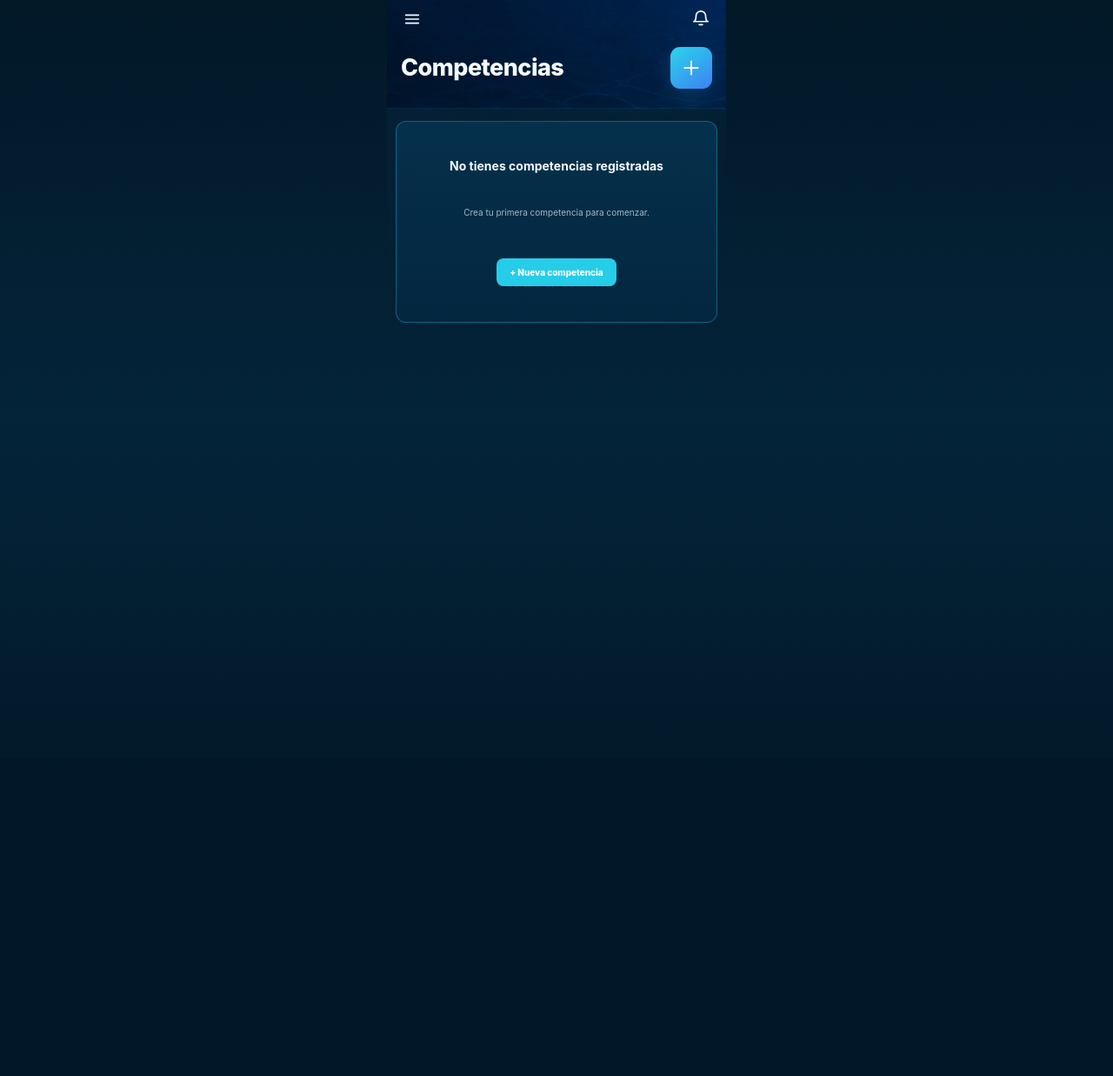
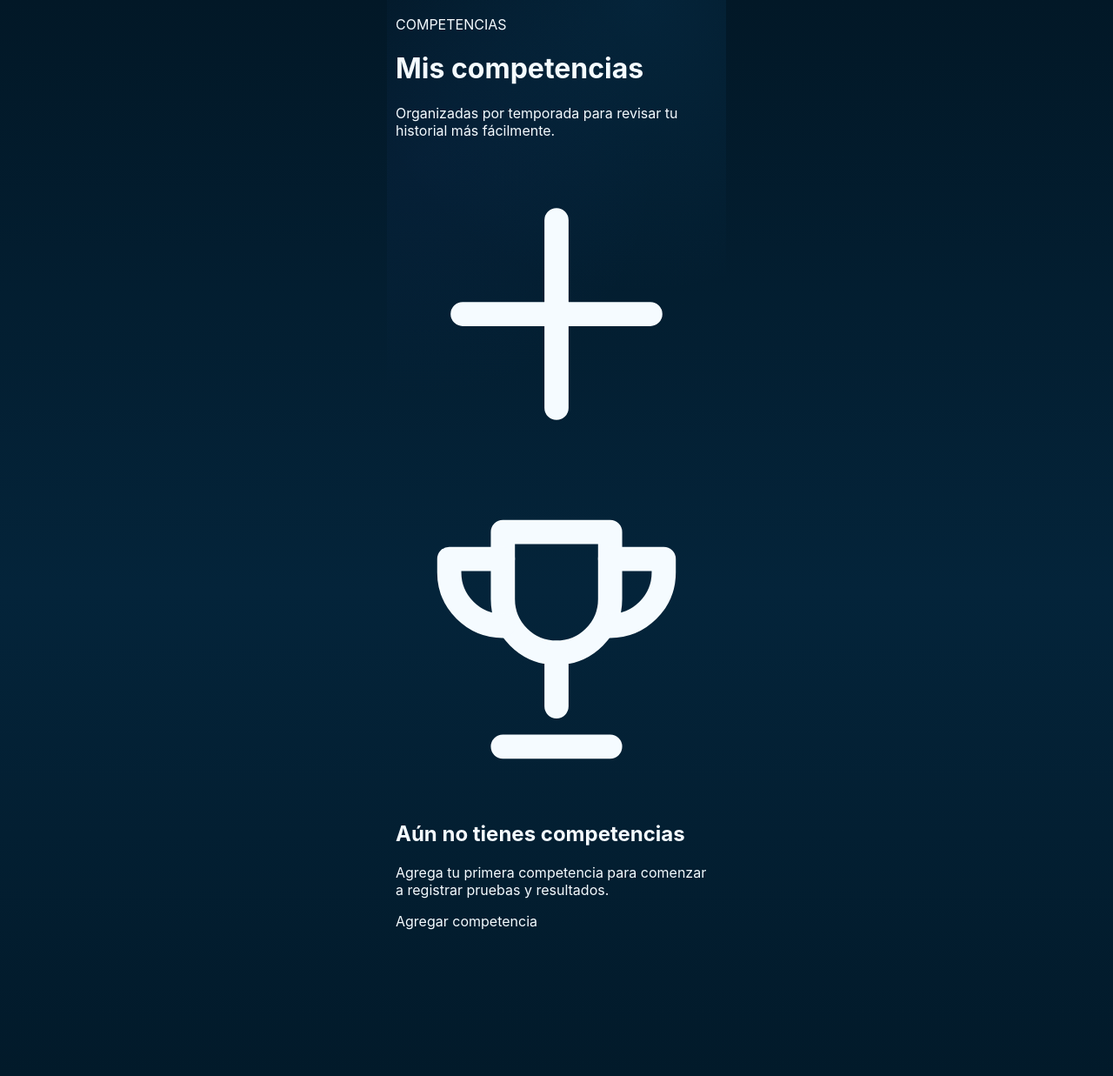
Before and after one commit to nazgo/SwimPro, a Python web app: template templates/competitions.html in a window 1280 px wide. Shown: the whole page at 87% size. Before the commit the page ends 625 px from the top, so only its background shows below. Run offline with Jinja, Linux system fonts and the light colour scheme; the template is opened without the code that fills it, so the values that code supplies are empty.

Commit message:
Add files via upload

```diff
--- a/templates/competitions.html
+++ b/templates/competitions.html
@@ -1,56 +1,106 @@
 {% extends "base.html" %}
 {% block title %}Competencias · SwimPro{% endblock %}
+{% block content %}
+<div class="sp45-competitions">
 
-{% block content %}
-<div class="sp24-page sp24-competitions-page">
+  <header class="sp45-comp-head">
+    <div>
+      <span>COMPETENCIAS</span>
+      <h1>Mis competencias</h1>
+      <p>Organizadas por temporada para revisar tu historial más fácilmente.</p>
+    </div>
+    <a href="{{ url_for('new_competition') }}" class="sp45-add" aria-label="Nueva competencia">
+      <svg viewBox="0 0 24 24"><path d="M12 5v14M5 12h14"/></svg>
+    </a>
+  </header>
 
-  <section class="sp24-water-header sp24-competitions-header">
-    <div class="sp24-top-icons">
-      <a href="{{ url_for('index') }}" class="sp24-icon-btn" aria-label="Inicio">
-        <svg viewBox="0 0 24 24"><path d="M4 7h16M4 12h16M4 17h16"/></svg>
-      </a>
+  {% if competition_years %}
+    <div class="sp45-year-list">
+      {% for year in competition_years %}
+      <section class="sp45-year-section">
+        <button type="button"
+                class="sp45-year-header {% if loop.first %}open{% endif %}"
+                data-year-toggle>
+          <div>
+            <small>TEMPORADA</small>
+            <strong>{{ year }}</strong>
+            <span>{{ competition_groups[year]|length }} competencia{% if competition_groups[year]|length != 1 %}s{% endif %}</span>
+          </div>
+          <svg viewBox="0 0 24 24"><path d="m7 10 5 5 5-5"/></svg>
+        </button>
 
-      <span></span>
+        <div class="sp45-year-body {% if loop.first %}open{% endif %}">
+          {% for c in competition_groups[year] %}
+          <a href="{{ url_for('competition_detail', competition_id=c.id) }}"
+             class="sp45-comp-card">
+            <div class="sp45-comp-main">
+              <div class="sp45-date">
+                {% if c.comp_date %}
+                  <strong>{{ c.comp_date[8:10] if c.comp_date|length >= 10 else '' }}</strong>
+                  <span>
+                    {% set mm = c.comp_date[5:7] if c.comp_date|length >= 7 else '' %}
+                    {% set month_names = {
+                      '01':'ENE','02':'FEB','03':'MAR','04':'ABR','05':'MAY','06':'JUN',
+                      '07':'JUL','08':'AGO','09':'SEP','10':'OCT','11':'NOV','12':'DIC'
+                    } %}
+                    {{ month_names.get(mm, '') }}
+                  </span>
+                {% else %}
+                  <strong>—</strong><span>FECHA</span>
+                {% endif %}
+              </div>
 
-      <span class="sp24-icon-btn">
-        <svg viewBox="0 0 24 24"><path d="M18 8a6 6 0 0 0-12 0c0 7-3 7-3 7h18s-3 0-3-7"/><path d="M10 19h4"/></svg>
-      </span>
+              <div class="sp45-comp-copy">
+                <strong>{{ c.name }}</strong>
+                <span>
+                  {% if c.location %}
+                    <svg viewBox="0 0 24 24"><path d="M12 21s6-5.2 6-11a6 6 0 1 0-12 0c0 5.8 6 11 6 11Z"/><circle cx="12" cy="10" r="2"/></svg>
+                    {{ c.location }}
+                  {% endif %}
+                </span>
+                <small>
+                  {% if c.pool_length %}Piscina {{ c.pool_length }} m{% endif %}
+                </small>
+              </div>
+            </div>
+
+            <div class="sp45-comp-meta">
+              <div>
+                <strong>{{ c.total_events or 0 }}</strong>
+                <span>pruebas</span>
+              </div>
+              <div>
+                <strong>{{ c.completed_events or 0 }}</strong>
+                <span>completadas</span>
+              </div>
+              <svg class="sp45-chevron" viewBox="0 0 24 24"><path d="m9 6 6 6-6 6"/></svg>
+            </div>
+          </a>
+          {% endfor %}
+        </div>
+      </section>
+      {% endfor %}
     </div>
+  {% else %}
+    <section class="sp45-empty">
+      <div class="sp45-empty-icon">
+        <svg viewBox="0 0 24 24"><path d="M8 4h8v5a4 4 0 0 1-8 0V4Z"/><path d="M8 6H4v1a4 4 0 0 0 4 4m8-5h4v1a4 4 0 0 1-4 4M12 13v4m-4 3h8"/></svg>
+      </div>
+      <h2>Aún no tienes competencias</h2>
+      <p>Agrega tu primera competencia para comenzar a registrar pruebas y resultados.</p>
+      <a href="{{ url_for('new_competition') }}">Agregar competencia</a>
+    </section>
+  {% endif %}
 
-    <div class="sp24-title-row">
-      <h1>Competencias</h1>
-      <a href="{{ url_for('new_competition') }}" class="sp24-square-plus" aria-label="Nueva competencia">
-        <svg viewBox="0 0 24 24"><path d="M12 5v14M5 12h14"/></svg>
-      </a>
-    </div>
-  </section>
+</div>
 
-  <section class="sp24-competition-list">
-    {% for c in rows %}
-      <a class="sp24-competition-row" href="{{ url_for('competition_detail', competition_id=c.id) }}">
-        <div class="sp24-calendar">
-          <svg viewBox="0 0 24 24">
-            <rect x="4" y="5" width="16" height="15" rx="2"/>
-            <path d="M8 3v4M16 3v4M4 10h16"/>
-          </svg>
-        </div>
-
-        <div class="sp24-competition-copy">
-          <span class="date">{{ c.competition_date[8:10] }}/{{ c.competition_date[5:7] }}/{{ c.competition_date[0:4] }}</span>
-          <strong>{{ c.name }}</strong>
-          <span>{{ c.location or 'Sin ubicación' }}</span>
-          <small>{{ c.completed_count or 0 }}/{{ c.planned_count or 0 }} pruebas completadas</small>
-        </div>
-
-        <svg class="sp24-row-chevron" viewBox="0 0 24 24"><path d="m9 6 6 6-6 6"/></svg>
-      </a>
-    {% else %}
-      <div class="sp24-empty-state">
-        <strong>No tienes competencias registradas</strong>
-        <span>Crea tu primera competencia para comenzar.</span>
-        <a href="{{ url_for('new_competition') }}">+ Nueva competencia</a>
-      </div>
-    {% endfor %}
-  </section>
-</div>
+<script>
+document.querySelectorAll("[data-year-toggle]").forEach(btn => {
+  btn.addEventListener("click", () => {
+    const body = btn.nextElementSibling;
+    btn.classList.toggle("open");
+    body.classList.toggle("open");
+  });
+});
+</script>
 {% endblock %}
```
